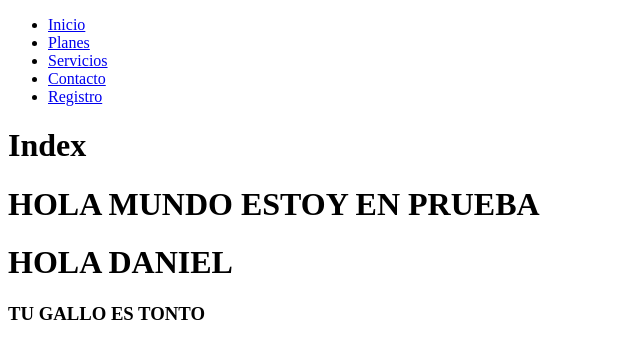
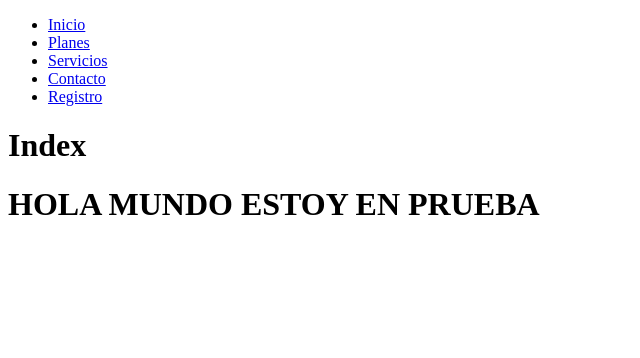
Before and after one commit to JoanCollaguazo/ProyectoToners, a Next.js app: page / in a window 1280 px wide. Shown: the top 358 px of the page, without its empty margins (0-640 px from the left). Built offline with nearby package versions, Linux system fonts and the light colour scheme.

Commit message:
Clasificacion de las paginas

```diff
--- a/pages/index.js
+++ b/pages/index.js
@@ -8,8 +8,6 @@ const Index = () =>{
         <Navigation/>
         <h1>Index</h1>
         <h1>HOLA MUNDO ESTOY EN PRUEBA</h1>
-        <h1>HOLA DANIEL</h1>
-        <h3>TU GALLO ES TONTO</h3>
         </div>
     )
 }
```
